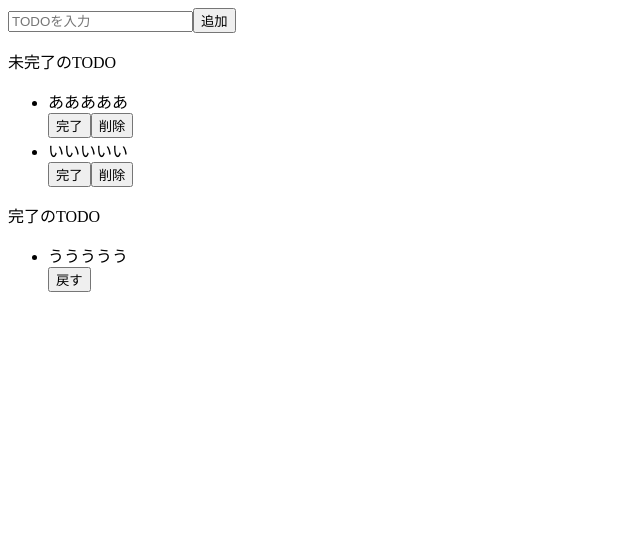
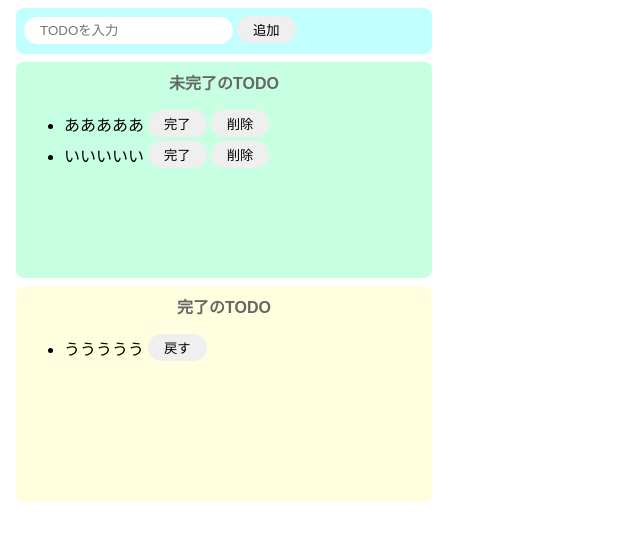
Before and after one commit to yuasys/React-Todo, a React (Create React App) app: page / in a window 1280 px wide. Shown: the top 540 px of the page, without its empty margins (0-640 px from the left). Built offline with nearby package versions, Linux system fonts and the light colour scheme.

Commit message:
Update App.jsx and styles.css

```diff
--- a/src/App.jsx
+++ b/src/App.jsx
@@ -3,35 +3,35 @@
 export const App = () => {
   return (
     <>
-      <div>
+      <div className="input-area">
         <input placeholder="TODOを入力" />
         <button>追加</button>
       </div>
-      <div>
-        <p>未完了のTODO</p>
+      <div className="incomplete-area">
+        <p className="title">未完了のTODO</p>
         <ul>
           <li>
-            あああああ
-            <div>
+            <div className="list-row">
+              あああああ
               <button>完了</button>
               <button>削除</button>
             </div>
           </li>
           <li>
-            いいいいい
-            <div>
+            <div className="list-row">
+              いいいいい
               <button>完了</button>
               <button>削除</button>
             </div>
           </li>
         </ul>
       </div>
-      <div>
-        <p>完了のTODO</p>
+      <div className="complete-area">
+        <p className="title">完了のTODO</p>
         <ul>
           <li>
-            ううううう
-            <div>
+            <div className="list-row">
+              ううううう
               <button>戻す</button>
             </div>
           </li>
--- a/src/styles.css
+++ b/src/styles.css
@@ -0,0 +1,67 @@
+body {
+  font-family: sans-serif;
+}
+
+input {
+  border-radius: 16px;
+  border: none;
+  padding: 6px 16px;
+  outline: none;
+}
+
+button {
+  border-radius: 16px;
+  border: none;
+  padding: 4px 16px;
+  margin-left: 4px;
+}
+
+button:hover {
+  background-color: #ff7fff;
+  color: #fff;
+  cursor: pointer;
+}
+
+li {
+  margin-right: 8px;
+}
+
+.input-area {
+  background-color: #c1ffff;
+  width: 400px;
+  height: 30px;
+  border-radius: 8px;
+  padding: 8px;
+  margin: 8px;
+}
+
+.incomplete-area {
+  background-color: #c6ffe2;
+  width: 400px;
+  min-height: 200px;
+  padding: 8px;
+  margin: 8px;
+  border-radius: 8px;
+}
+
+.complete-area {
+  background-color: #ffffe0;
+  width: 400px;
+  min-height: 200px;
+  padding: 8px;
+  margin: 8px;
+  border-radius: 8px;
+}
+
+.title {
+  text-align: center;
+  margin-top: 0;
+  font-weight: bold;
+  color: #666;
+}
+
+.list-row {
+  display: flex;
+  align-items: center;
+  padding-bottom: 4px;
+}
```
